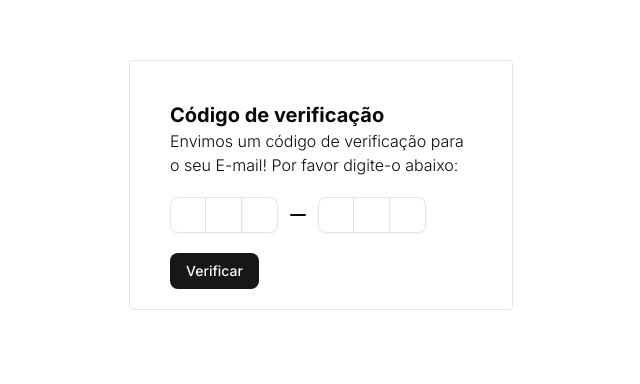
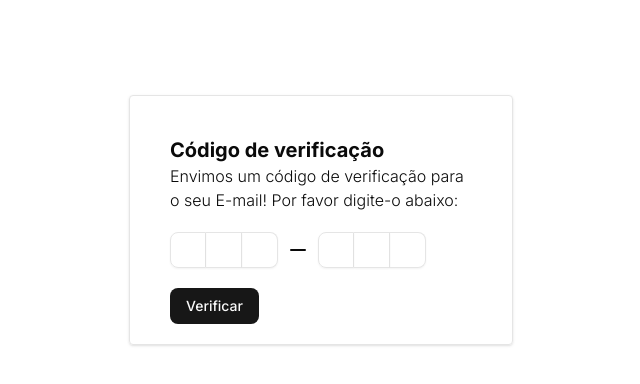
Before and after one commit to Marce1in/eventos-avenida, a Next.js app in the folder apps/web/: page /mail-verification in a window 1280 px wide. Shown: the part 180-564 px from the top of the page, without its empty margins (319-959 px from the left). Built offline with nearby package versions, Linux system fonts and the light colour scheme; no server answers.

Commit message:
refactor: changing the way mail verification page align content

```diff
--- a/apps/web/app/mail-verification/page.tsx
+++ b/apps/web/app/mail-verification/page.tsx
@@ -45,7 +45,8 @@ function MailVerification() {
   }
 
   return (
-    <main className="w-96 mt-[30vh] mx-auto rounded border border-accent-fore pt-10 pb-5 px-10">
+    <div className="flex items-center justify-center h-screen">
+      <main className="w-96 rounded border border-border shadow pt-10 pb-5 px-10">
         <h1 className="font-bold text-xl">
           Código de verificação
         </h1>
@@ -87,6 +88,7 @@ function MailVerification() {
           </form>
         </Form>
       </main>
+    </div>
   )
 }
 
```
Lines whose indentation alone changed are shown as unchanged.
